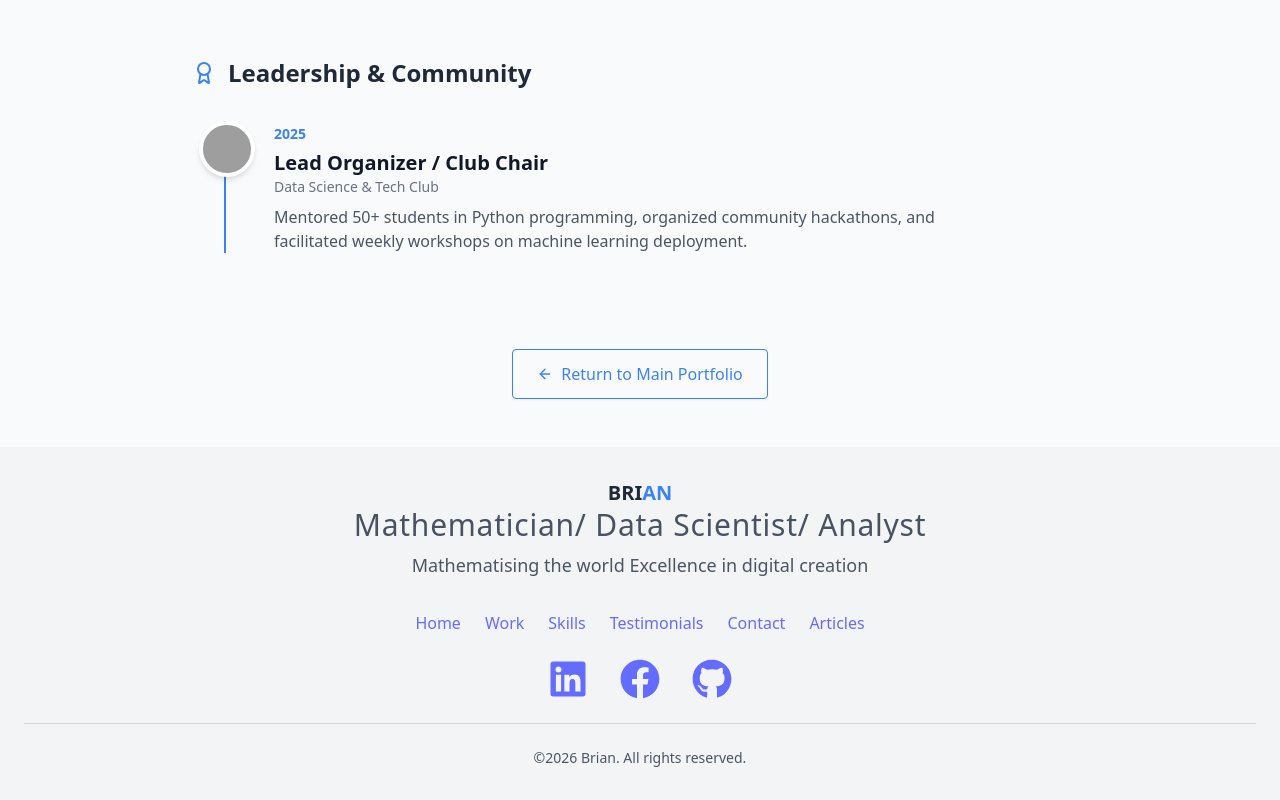
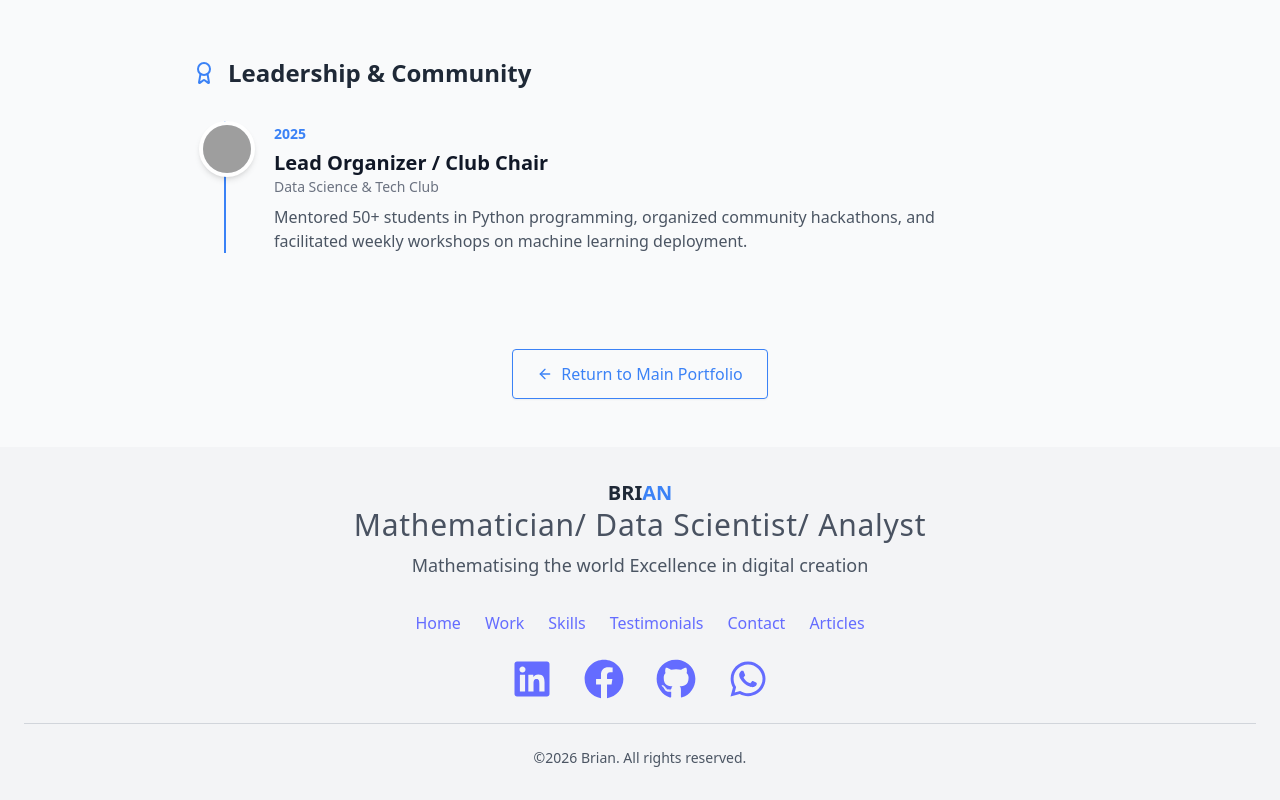
Before and after one commit to BrianGakuru/react_project, a React (Vite) app: page /about in a window 1280 px wide. Shown: the part 1139-1939 px from the top of the page. Built offline with nearby package versions, Linux system fonts and the light colour scheme; grey boxes are pictures that could not be loaded.

Commit message:
Adde whatsap sending message ability

```diff
--- a/src/components/Footer/index.jsx
+++ b/src/components/Footer/index.jsx
@@ -1,4 +1,4 @@
-import { FaLinkedin, FaFacebook, FaGithub, FaTwitter, FaInstagram } from 'react-icons/fa';
+import { FaLinkedin, FaFacebook, FaGithub, FaTwitter, FaInstagram, FaWhatsapp } from 'react-icons/fa';
 
 const navLinks = [
         { label: "Home", target: "hero", type: "scroll" },
@@ -68,10 +68,10 @@ const Footer =()=>{
                     <a href="https://github.com/BrianGakuru" target="_blank" rel="noopener noreferrer" className="hover:opacity-80 transition-opacity duration-200 inline-flex items-center">
                     <FaGithub className='  hover:shadow-xl hover:scale-105' size={40} />
                     </a>
-                    {/* <a href="https://twitter.com" target="_blank" rel="noopener noreferrer" className="hover:opacity-80 transition-opacity duration-200 inline-flex items-center">
-                    <FaTwitter className='  hover:shadow-xl hover:scale-105' size={40} />
+                    <a href="https://wa.me/254112234477" target="_blank" rel="noopener noreferrer" className="hover:opacity-80 transition-opacity duration-200 inline-flex items-center">
+                    <FaWhatsapp className='  hover:shadow-xl hover:scale-105' size={40} />
                     </a>
-                    <a href="https://instagram.com" target="_blank" rel="noopener noreferrer" className="hover:opacity-80 transition-opacity duration-200 inline-flex items-center">
+                    {/* <a href="https://instagram.com" target="_blank" rel="noopener noreferrer" className="hover:opacity-80 transition-opacity duration-200 inline-flex items-center">
                     <FaInstagram className='  hover:shadow-xl hover:scale-105' size={40} />
                     </a> */}
                 </div>
```
